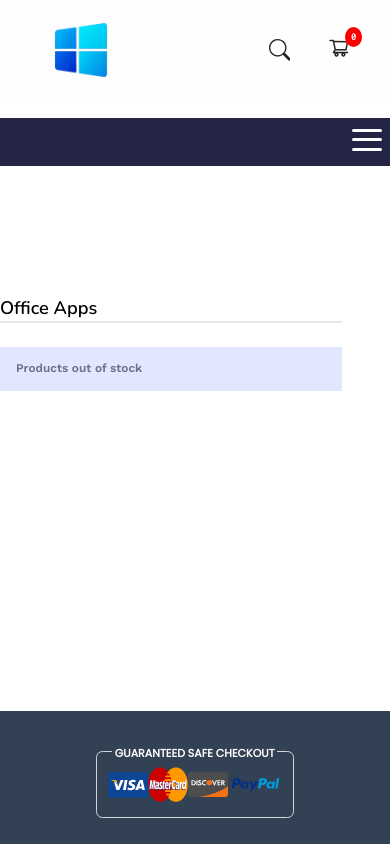
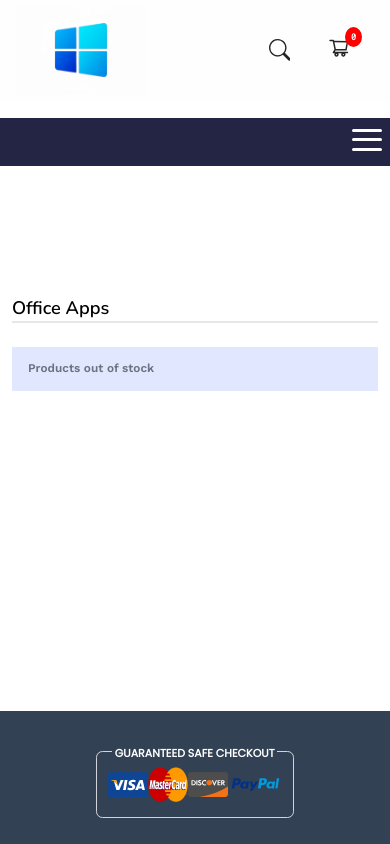
Before and after one commit to adibo2/ecom_adibo, a Next.js app: page /office_apps in a window 390 px wide. Shown: the top 844 px of the page. Built offline with nearby package versions, Linux system fonts and the light colour scheme; what @badrap/bar-of-progress would draw is missing.

Commit message:
add some phone functionnalities

```diff
--- a/components/Office/Productoff.module.scss
+++ b/components/Office/Productoff.module.scss
@@ -6,7 +6,8 @@
     margin: 10rem 0;
     @include respons(phone){
       grid-column: 1/-1;
-      padding: 2rem;
+      padding-left: 1.5rem;
+      padding-right: 1.5rem;
 
 
     }
--- a/components/Product/Product.module.scss
+++ b/components/Product/Product.module.scss
@@ -4,7 +4,9 @@
   grid-column: 2/14;
   margin: 10rem 0;
   @include respons(phone){
-    grid-column: 1/14;
+    grid-column: 1/-1;
+    padding-left: 1.5rem;
+    padding-right: 1.5rem;
 
 
   }
--- a/components/Summary/Summary.js
+++ b/components/Summary/Summary.js
@@ -164,9 +164,7 @@ const onClear=(item,id)=>{
 
             <div className={css["summary__productmobile-product"]}>
             <h3 className={css.h3_4}>Subtotal</h3>
-            <div className={css["summary__product_details-sub"]}>{(Math.round((item.price * item.amount))/100).toFixed(2)}$</div>
-
-
+            <div className={css["summary__product_details-sub"]}>{(Math.round((item.price * item.amount)*100)/100).toFixed(2)}$</div>
             </div>
 
 
--- a/components/Summary/Summary.module.scss
+++ b/components/Summary/Summary.module.scss
@@ -268,8 +268,9 @@ transition: all .5s;
         gap: .5rem;
         border: none;
         outline: none;
-        background-color: rgb(74, 74, 155);
+        background-color: rgb(56, 56, 250);
         border-radius: .5rem;
+        color: #f7f7f7;
         padding-top: 1.025rem;
         margin-top: 1rem;
         padding-bottom: 1.025rem;
```
Also changed, not shown: components/info/info.module.scss (+8 -0 lines).
